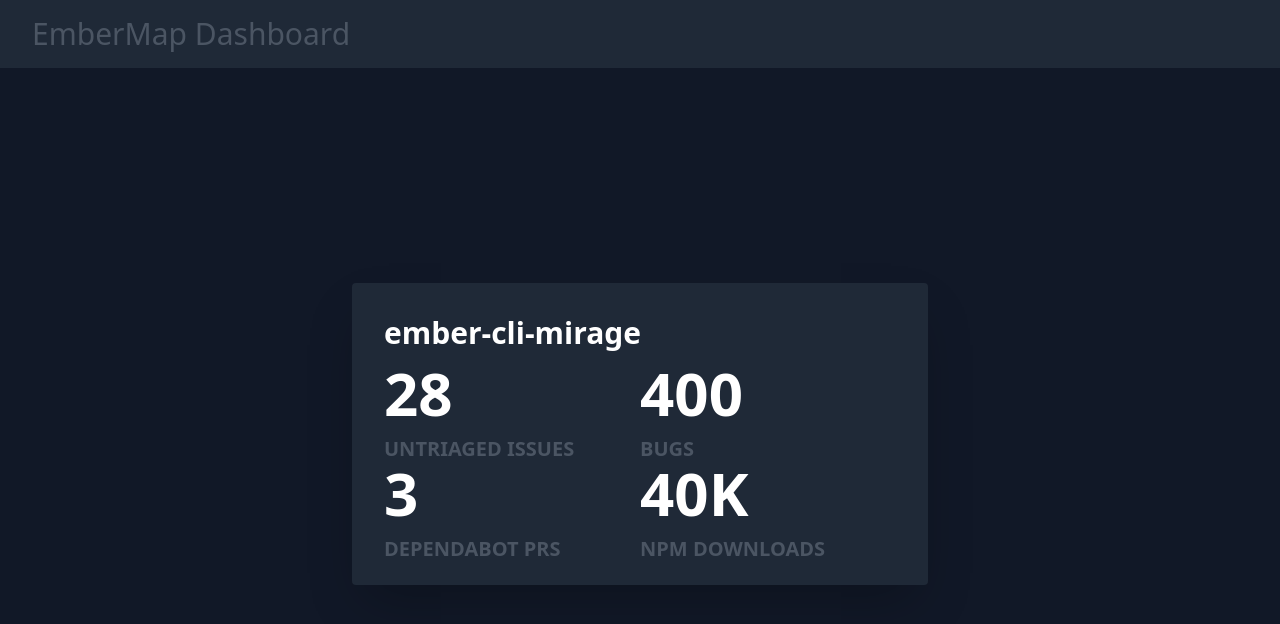
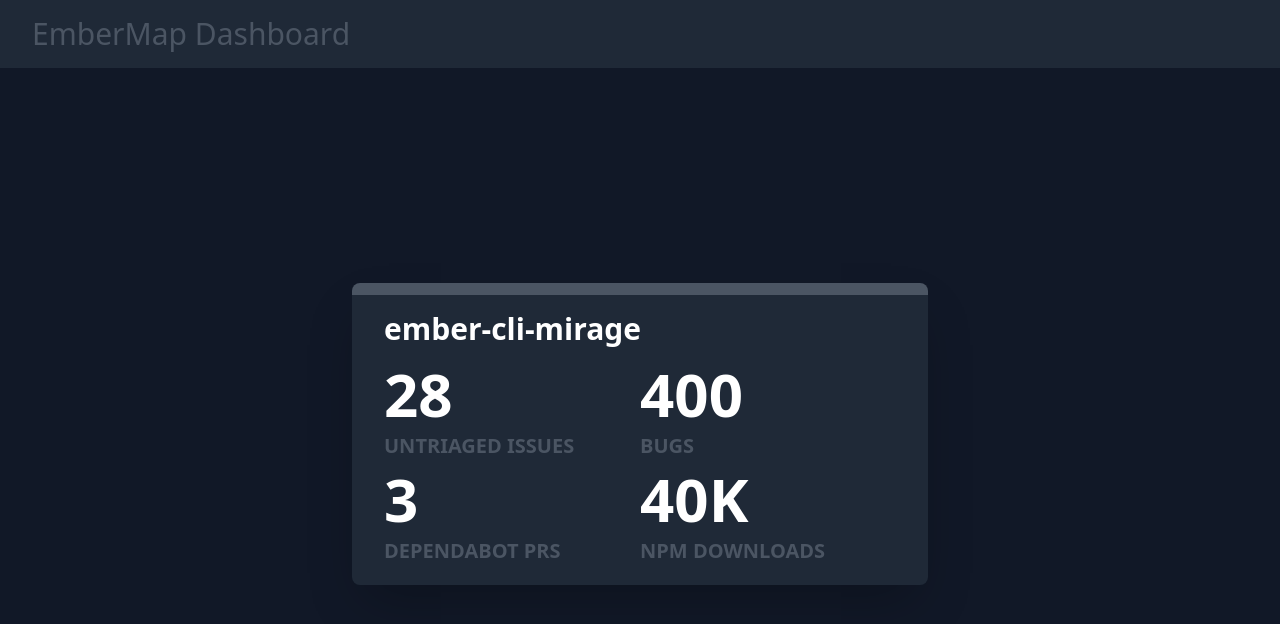
Before and after one commit to embermap/dashboard, a React (Create React App) app: page / in a window 1280 px wide. Shown: the top 624 px of the page. Built offline with nearby package versions, Linux system fonts and the light colour scheme.

Commit message:
Style tweaks

```diff
--- a/src/App.css
+++ b/src/App.css
@@ -1,3 +1,7 @@
 .h-1\/2 {
   height: 50%;
 }
+
+.border-t-12 {
+  border-top-width: 12px;
+}
--- a/src/App.js
+++ b/src/App.js
@@ -5,14 +5,14 @@
   return (
     <div className="w-1/2 h-1/2 uppercase leading-none flex flex-col justify-center">
       <p className="text-6xl font-semibold text-white">{value}</p>
-      <p className="text-xl pt-3 font-semibold text-gray-600">{title}</p>
+      <p className="text-xl pt-2 font-semibold text-gray-600">{title}</p>
     </div>
   );
 }
 
-function Repo({ name }) {
+function Project({ name }) {
   return (
-    <div className="bg-gray-800 text-white w-1/2 h-1/2 p-8 shadow-2xl rounded flex flex-col">
+    <div className="border-t-12 border-gray-600 bg-gray-800 text-white w-1/2 h-1/2 px-8 py-4 shadow-2xl rounded-lg flex flex-col">
       <p className="font-semibold text-3xl text-white">{name}</p>
 
       <div className="text-xl mt-3 flex-1 flex flex-wrap">
@@ -32,7 +32,7 @@
         EmberMap Dashboard
       </header>
       <main className="flex-1 p-16 flex items-center justify-center">
-        <Repo name="ember-cli-mirage" />
+        <Project name="ember-cli-mirage" />
       </main>
     </div>
   );
```
